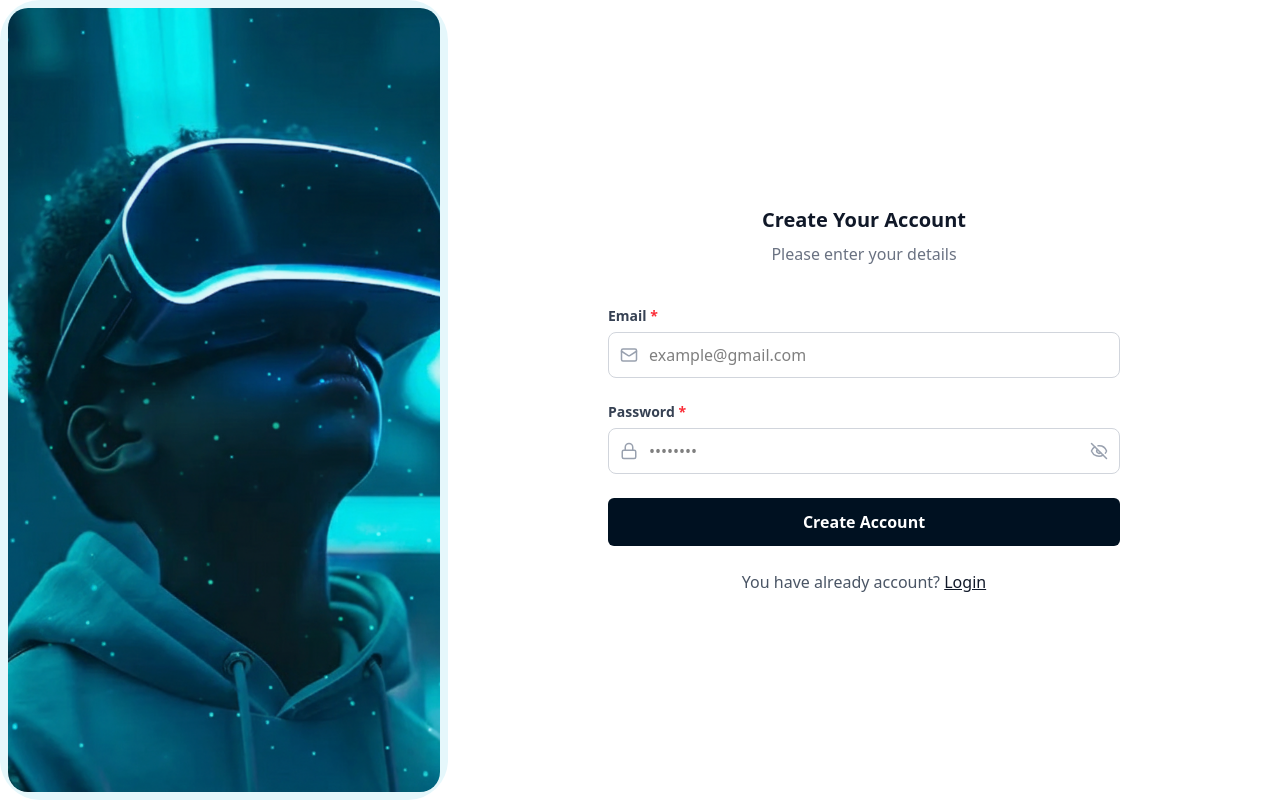
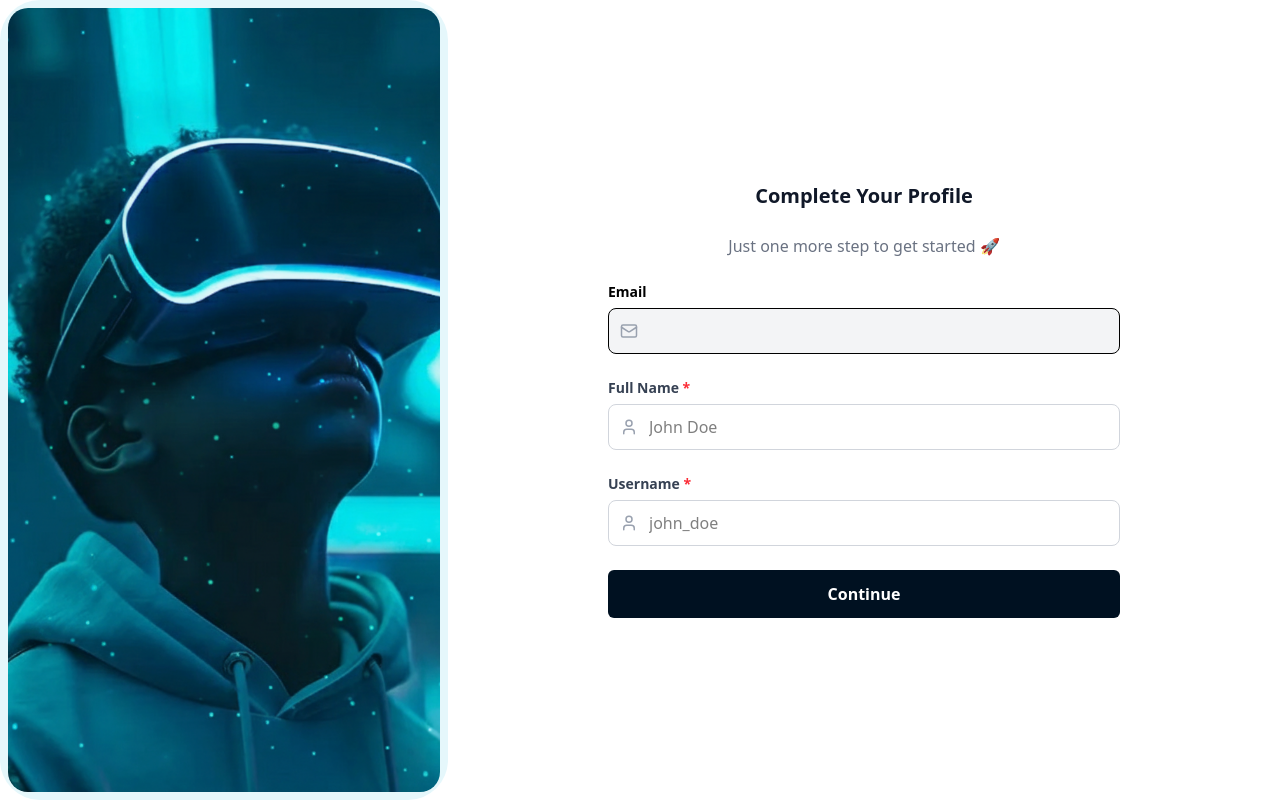
Before and after one commit to 1Yogeshh/Chat-Application-Client, a React (Vite) app: page / in a window 1280 px wide. Built offline with nearby package versions, Linux system fonts and the light colour scheme.

Commit message:
add create user page

```diff
--- a/src/App.jsx
+++ b/src/App.jsx
@@ -1,10 +1,12 @@
+import CreateUser from "./pages/CreateUser"
 import Login from "./pages/Login"
 import Register from "./pages/Register"
 function App() {
   return (
     <>
       {/* <Login /> */}
-      <Register/>
+      {/* <Register/> */}
+      <CreateUser/>
     </>
   )
 }
--- /dev/null
+++ b/src/components/auth/CreateUserForm.jsx
@@ -0,0 +1,61 @@
+import { Mail, User } from "lucide-react";
+import InputField from "./InputField";
+
+export default function CreateUserForm() {
+    return (
+        <form
+            className="w-full max-w-lg space-y-6 text-center"
+        >
+            <h1 className="text-xl font-bold text-gray-900">
+                Complete Your Profile
+            </h1>
+
+            <p className="text-gray-500">
+                Just one more step to get started 🚀
+            </p>
+
+            {/* EMAIL (prefilled + disabled) */}
+            <div>
+                <label className="block text-sm font-semibold mb-1.5 text-left">
+                    Email
+                </label>
+
+                <div className="relative">
+                    <Mail
+                        size={18}
+                        className="absolute left-3 top-1/2 -translate-y-1/2 text-gray-400"
+                    />
+                    <input
+                        disabled
+                        className="w-full pl-10 py-2.5 border rounded-lg bg-gray-100 cursor-not-allowed"
+                    />
+                </div>
+            </div>
+
+            {/* NAME */}
+            <InputField
+                label="Full Name"
+                id="name"
+                type="text"
+                placeholder="John Doe"
+                Icon={User}
+            />
+
+            {/* USERNAME */}
+            <InputField
+                label="Username"
+                id="username"
+                type="text"
+                placeholder="john_doe"
+                Icon={User}
+            />
+
+            <button
+                type="submit"
+                className="w-full py-3 rounded-md font-semibold text-white bg-[#001121]"
+            >
+                Continue
+            </button>
+        </form>
+    );
+}
--- /dev/null
+++ b/src/pages/CreateUser.jsx
@@ -0,0 +1,10 @@
+import AuthLayout from "../components/auth/AuthLayout";
+import CreateUserForm from "../components/auth/CreateUserForm";
+
+export default function CreateUser() {
+  return (
+    <AuthLayout>
+      <CreateUserForm />
+    </AuthLayout>
+  );
+}
```
Also changed, not shown: src/pages/Login.jsx (+5 -5 lines).
